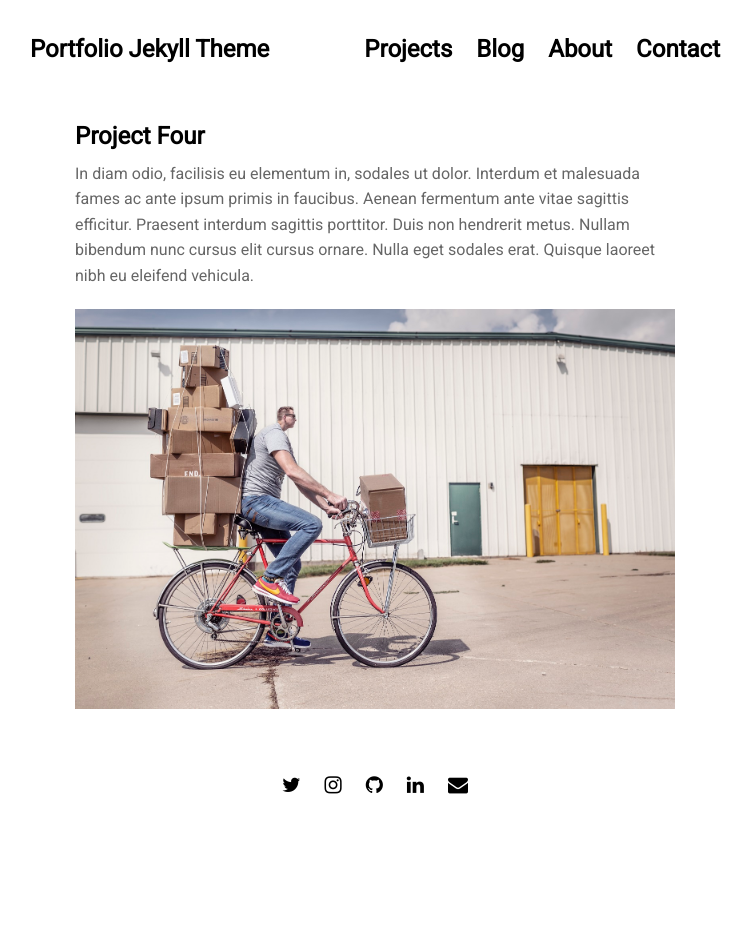
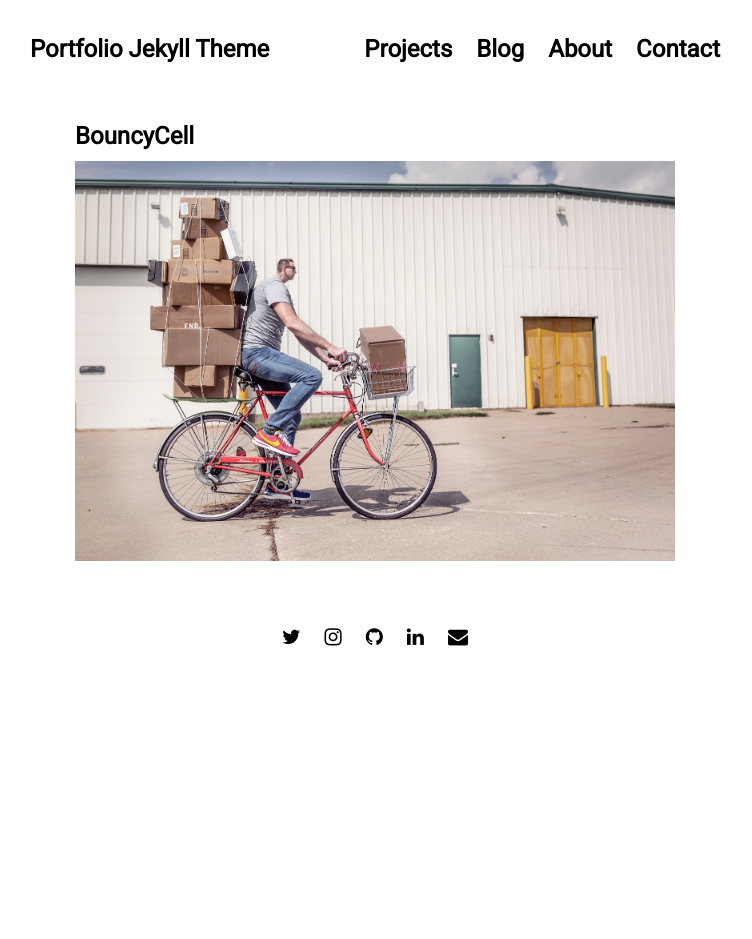
Before and after one commit to ChoiJeHyen/ChoiJeHyen.github.io, a Jekyll site: the page built from projects/proj-4.md, in a window 1280 px wide. Shown: the whole page, without its empty margins (265-1017 px from the left). Built offline with Jekyll 4.4.1, drawn with Linux system fonts in a browser that asks for light colours; nearby versions of some CDN libraries; after the commit the page ends 900 px from its top, so only the background shows below that.

Commit message:
Update proj-4.md

```diff
--- a/projects/proj-4.md
+++ b/projects/proj-4.md
@@ -1,8 +1,7 @@
 ---
 layout: post
-title: 'Project Four'
+title: 'BouncyCell'
 ---
 
-In diam odio, facilisis eu elementum in, sodales ut dolor. Interdum et malesuada fames ac ante ipsum primis in faucibus. Aenean fermentum ante vitae sagittis efficitur. Praesent interdum sagittis porttitor. Duis non hendrerit metus. Nullam bibendum nunc cursus elit cursus ornare. Nulla eget sodales erat. Quisque laoreet nibh eu eleifend vehicula.
 
 {% include image.html url="http://www.gratisography.com" image="projects/proj-4/bike.jpg" %}
```
